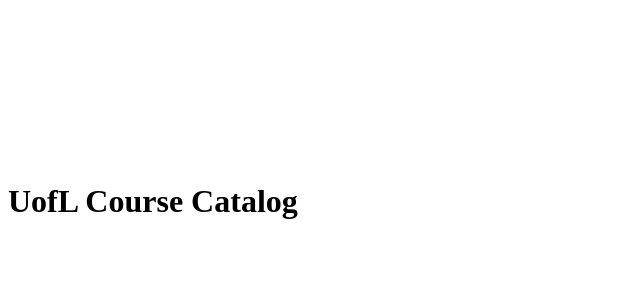
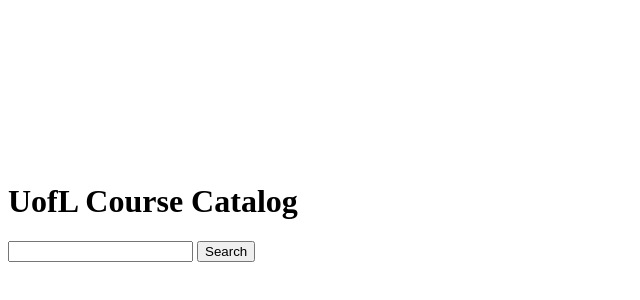
Before and after one commit to nyalwal12-sudo/Programmer-Challenge, a plain HTML site: page front-end/index.html in a window 1280 px wide. Shown: the part 130-430 px from the top of the page, without its empty margins (0-640 px from the left). Drawn offline with Linux system fonts and the light colour scheme.

Commit message:
Created search bar in html file

```diff
--- a/front-end/index.html
+++ b/front-end/index.html
@@ -15,4 +15,9 @@
             <h1>UofL Course Catalog</h1>
         </header>
     </div>
+
+    <div class="search-bar">
+        <input type="text" id="descr">
+        <button id="getCard" type="button">Search</button>
+    </div>
 </body>
```
